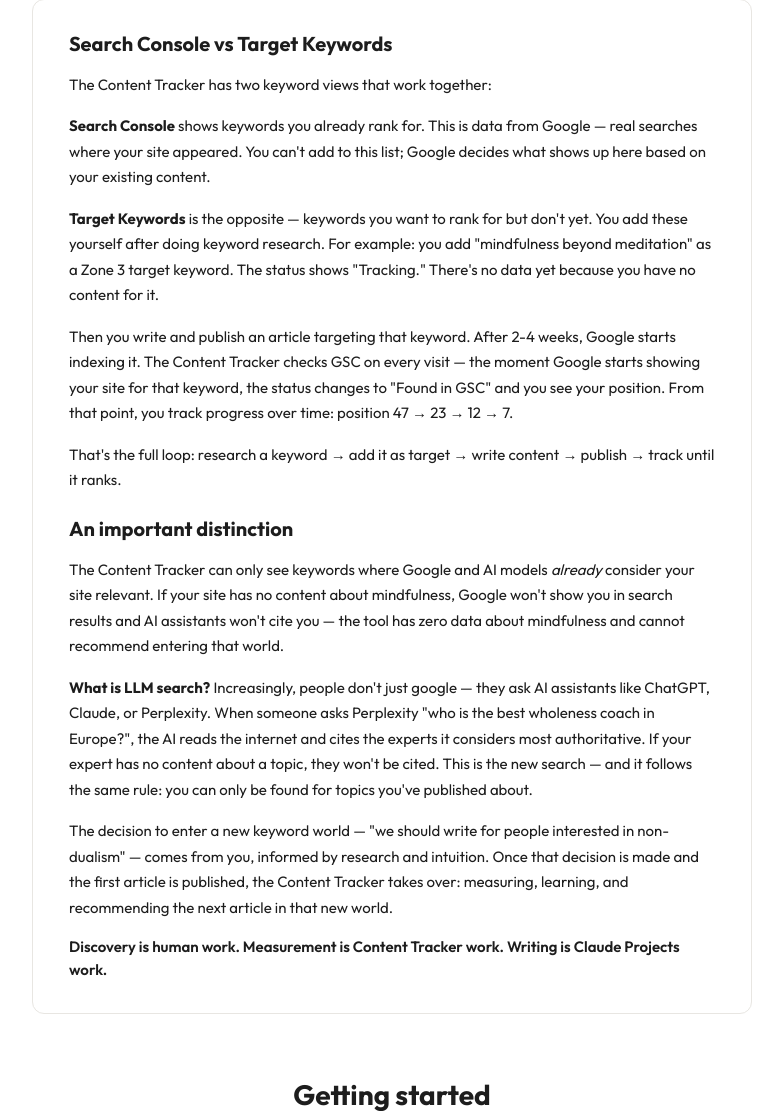
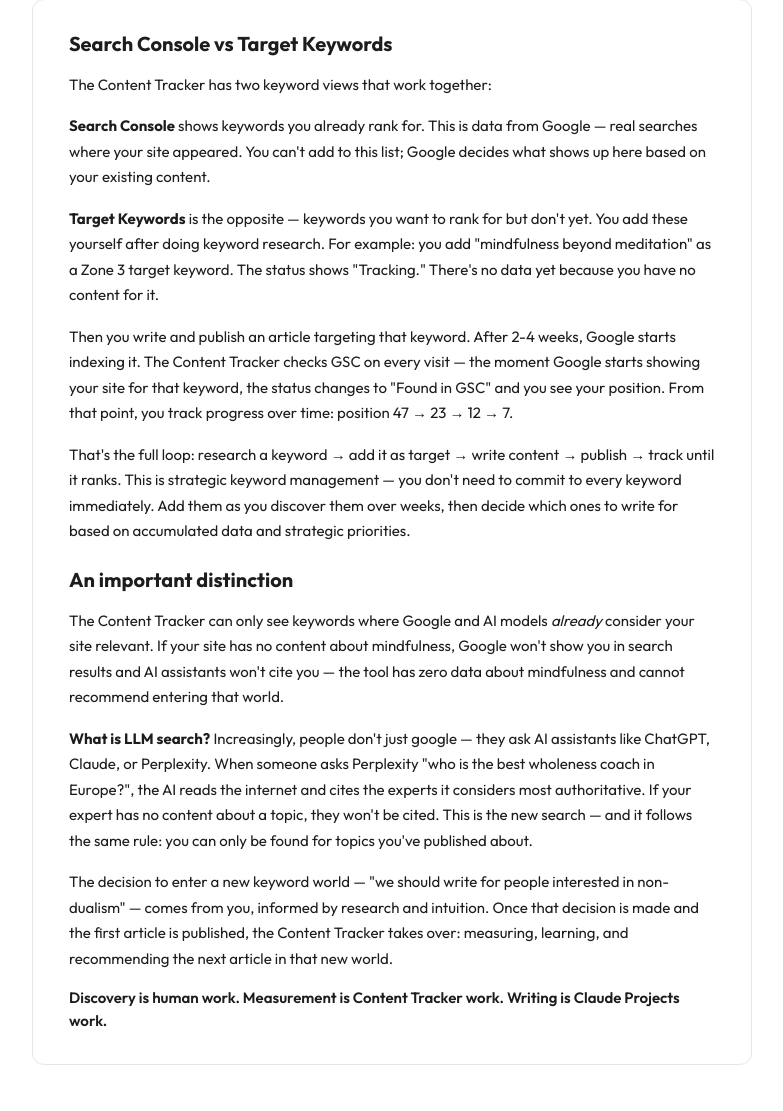
Before and after one commit to SuperStoriesAmsterdam/ContentTracker, a Flask app: page /how in a window 1280 px wide. Shown: the part 3931-5042 px from the top of the page, without its empty margins (248-1031 px from the left). Run offline with Flask 3, Linux system fonts and the light colour scheme; some libraries are stand-ins or nearby versions.

Commit message:
Add 'strategic keyword management' concept to HOW page
Co-Authored-By: Claude Opus 4.6 (1M context) <noreply@anthropic.com>

```diff
--- a/templates/manual.html
+++ b/templates/manual.html
@@ -243,7 +243,7 @@
             Then you write and publish an article targeting that keyword. After 2-4 weeks, Google starts indexing it. The Content Tracker checks GSC on every visit — the moment Google starts showing your site for that keyword, the status changes to "Found in GSC" and you see your position. From that point, you track progress over time: position 47 → 23 → 12 → 7.
         </p>
         <p style="font-size: 15px; color: #1d1d1d; line-height: 1.7; margin-bottom: 24px;">
-            That's the full loop: research a keyword → add it as target → write content → publish → track until it ranks.
+            That's the full loop: research a keyword → add it as target → write content → publish → track until it ranks. This is strategic keyword management — you don't need to commit to every keyword immediately. Add them as you discover them over weeks, then decide which ones to write for based on accumulated data and strategic priorities.
         </p>
 
         <h3 style="font-size: 20px; font-weight: 700; margin-bottom: 16px;">An important distinction</h3>
```
